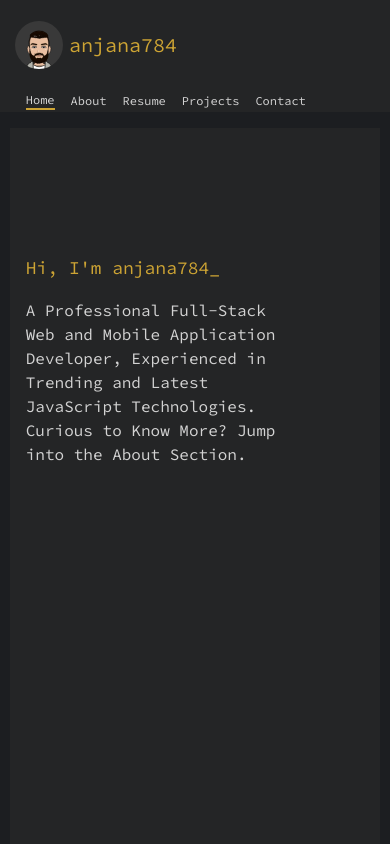
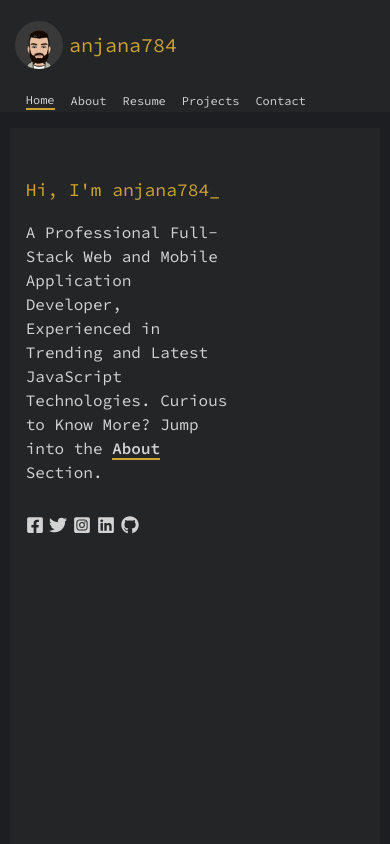
Before and after one commit to anjana784/blog, a Next.js app: page / in a window 390 px wide. Shown: the top 844 px of the page. Built offline with nearby package versions, Linux system fonts and the light colour scheme.

Commit message:
fixed responsive issue

```diff
--- a/app/Components/Home/index.tsx
+++ b/app/Components/Home/index.tsx
@@ -36,25 +36,35 @@ const Home: FC = () => {
                   />
                 </h1>
                 {startHome && (
+                  <>
                     <motion.h2
-                    className="text-primaryWhite mt-4 w-4/5 2xl:w-4/5 xl:w-4/5 lg:w-4/5 md:w-3/5 sm:w-2/5"
+                      className="text-primaryWhite mt-4 w-full 2xl:w-full xl:w-full lg:w-full md:w-3/5 sm:w-3/5 xsm:w-3/5"
                       initial={{ opacity: 0 }}
                       animate={{ opacity: 1 }}
-                    transition={{ duration: 1, delay: 0.5 }}
+                      transition={{ duration: 2, delay: 1 }}
                     >
                       A Professional Full-Stack Web and Mobile Application
                       Developer, Experienced in Trending and Latest JavaScript
-                    Technologies. Curious to Know More? Jump into the About
+                      Technologies. Curious to Know More? Jump into the{" "}
+                      <span className="font-semibold border-b-[2px] border-solid cursor-pointer border-primaryGold">
+                        About
+                      </span>{" "}
                       Section.
                     </motion.h2>
-                )}
-                {/* <div className="h-16 flex justify-between mt-2 w-2/5">
+                    <motion.div
+                      className="h-16 flex justify-between mt-8 w-2/5 2xl:w-2/5 xl:w-2/5 lg:w-2/5 md:w-1/3 sm:w-1/3 xsm:w-1/3"
+                      initial={{ opacity: 0 }}
+                      animate={{ opacity: 1 }}
+                      transition={{ duration: 2, delay: 1 }}
+                    >
                       <FaFacebookSquare className="text-primaryWhite text-2xl 2xl:text-2xl xl:text-xl lg:text-lg md:text-lg sm:text-lg xsm:text-lg" />
                       <FaTwitter className="text-primaryWhite text-2xl 2xl:text-2xl xl:text-xl lg:text-lg md:text-lg sm:text-lg xsm:text-lg" />
                       <FaInstagramSquare className="text-primaryWhite text-2xl 2xl:text-2xl xl:text-xl lg:text-lg md:text-lg sm:text-lg xsm:text-lg" />
                       <FaLinkedin className="text-primaryWhite text-2xl 2xl:text-2xl xl:text-xl lg:text-lg md:text-lg sm:text-lg xsm:text-lg" />
                       <FaGithub className="text-primaryWhite text-2xl 2xl:text-2xl xl:text-xl lg:text-lg md:text-lg sm:text-lg xsm:text-lg" />
-                </div> */}
+                    </motion.div>
+                  </>
+                )}
               </div>
             </div>
             <div className="w-full h-full 2xl:w-1/2 xl:w-1/2 lg:w-1/2 flex justify-center items-center"></div>
```
Lines whose indentation alone changed are shown as unchanged.
